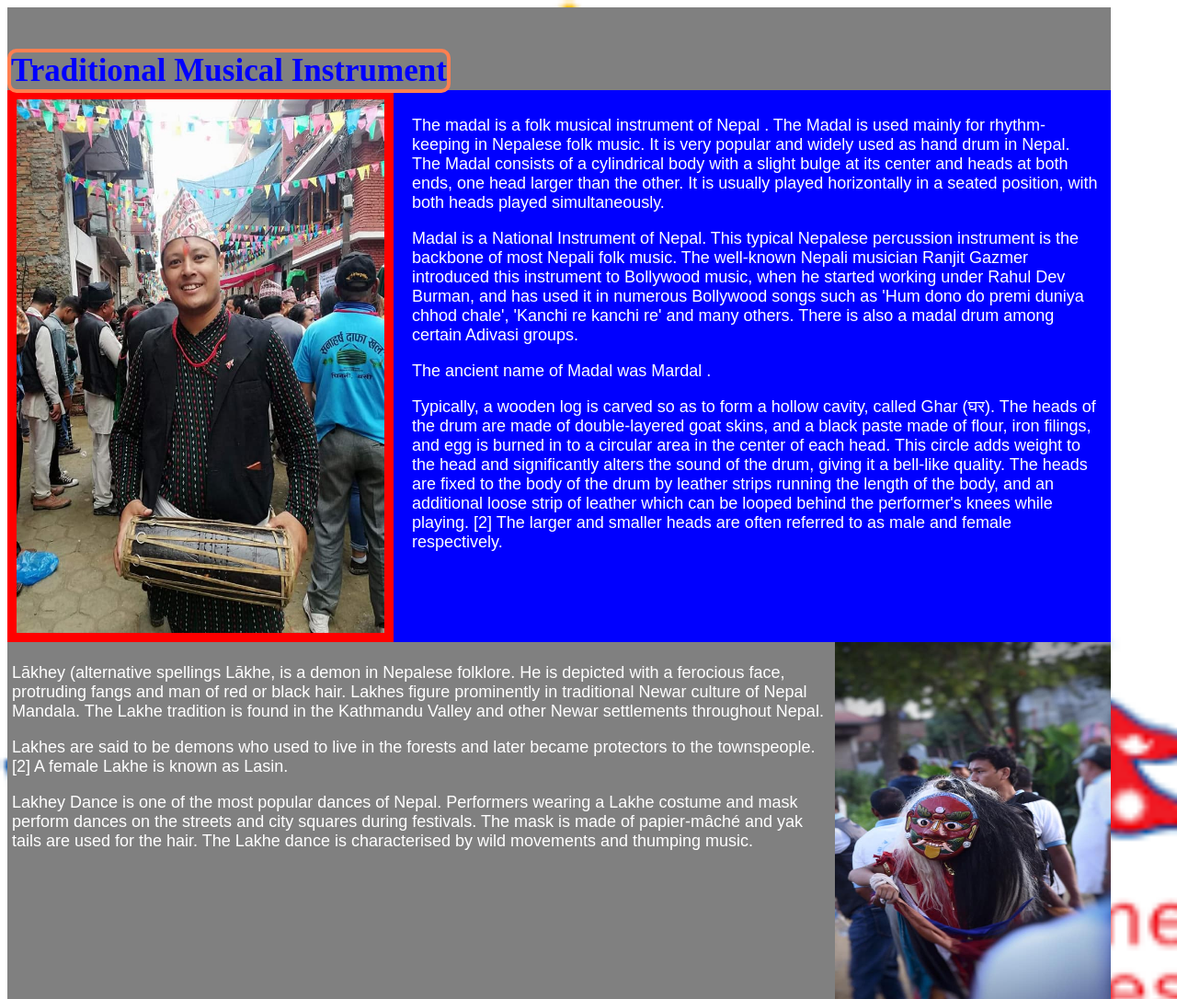
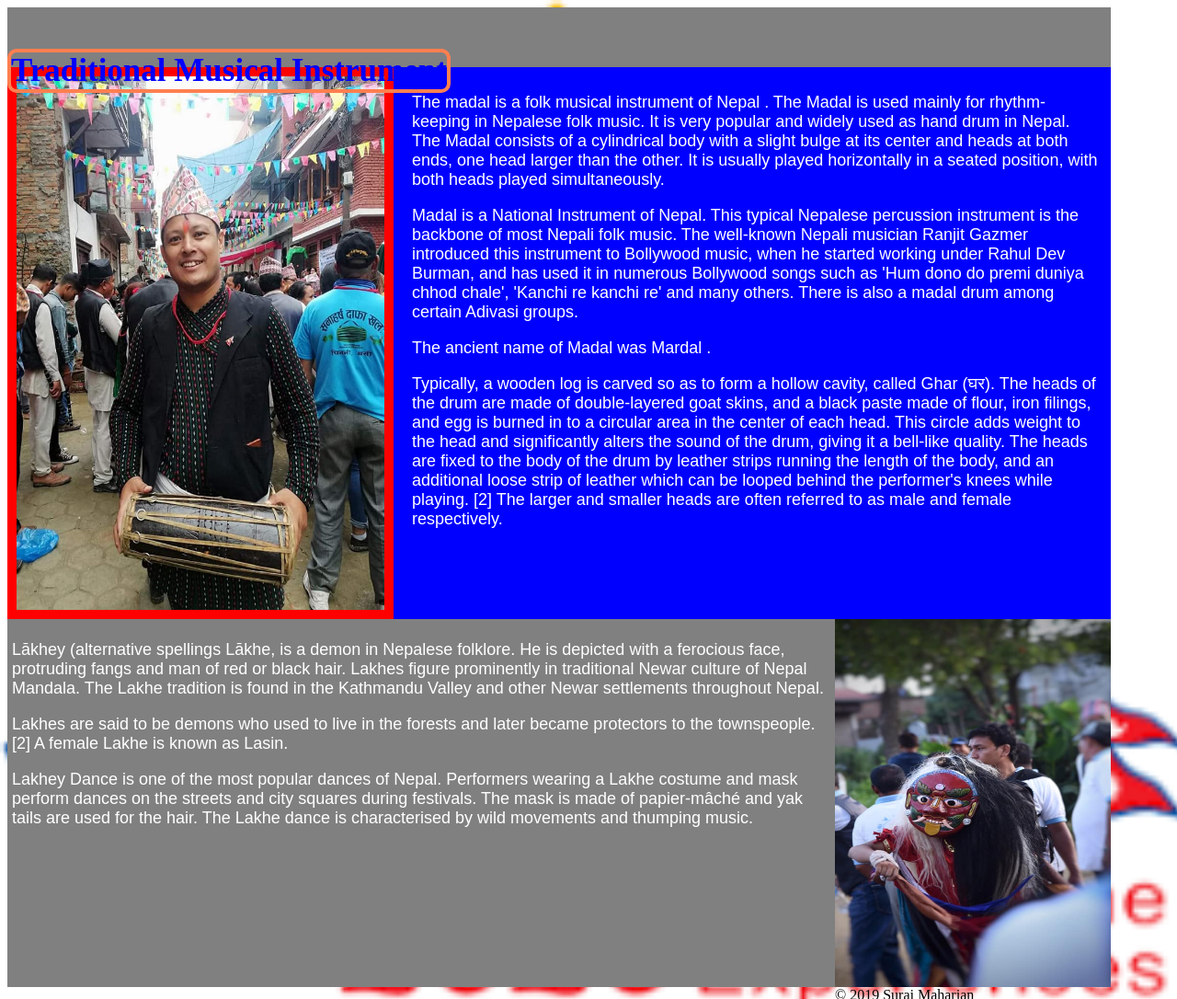
Before and after one commit to maharjansuraj/assignment, a plain HTML site: page index.html in a window 1280 px wide. Shown: the top 1086 px of the page at 92% size. Drawn offline with Linux system fonts and the light colour scheme.

Commit message:
Update style.css

```diff
--- a/CSS/style.css
+++ b/CSS/style.css
@@ -7,7 +7,7 @@ body {
 
 .header {
   background-color: gray;
-  height: 50px;
+  height: 25px;
   width: 1200px;
   padding: 10px 0px 30px 0px;
 
```
